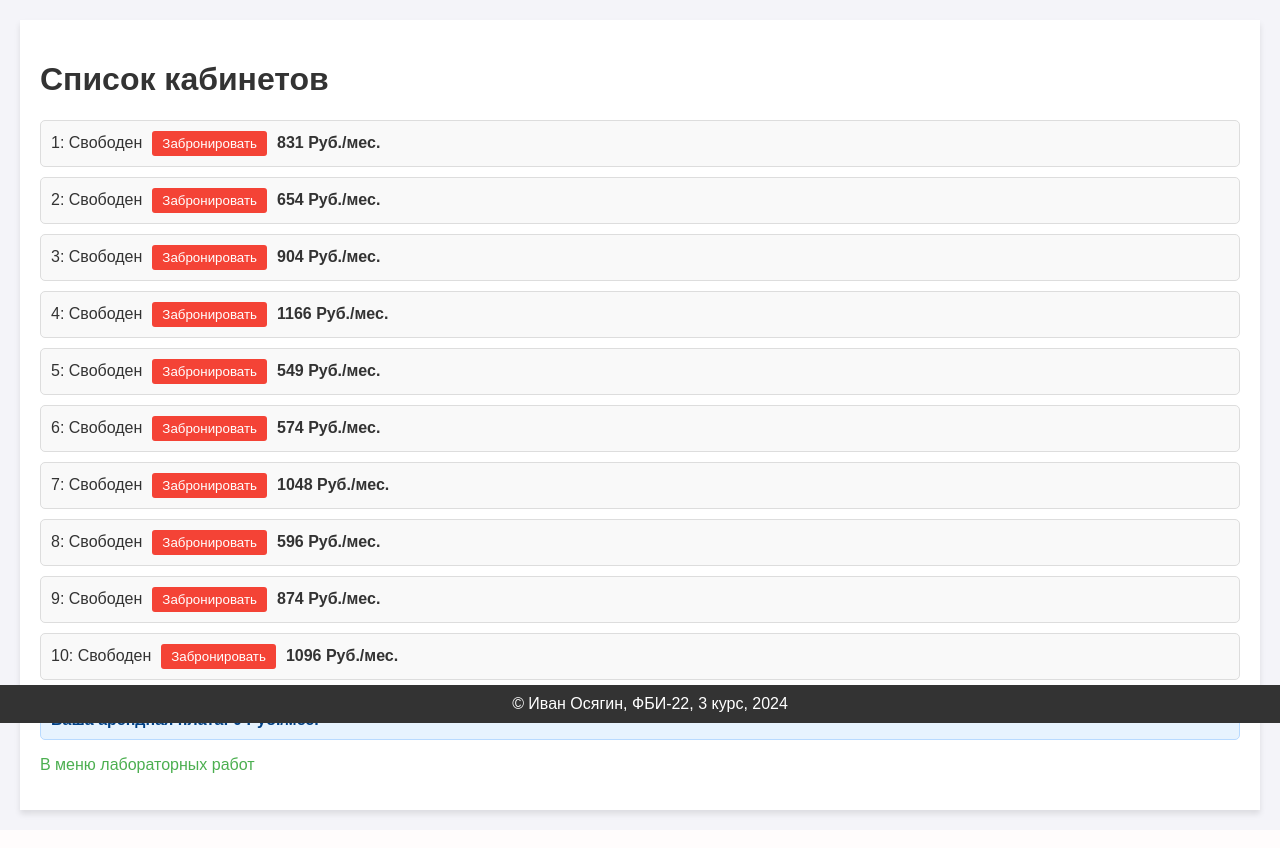
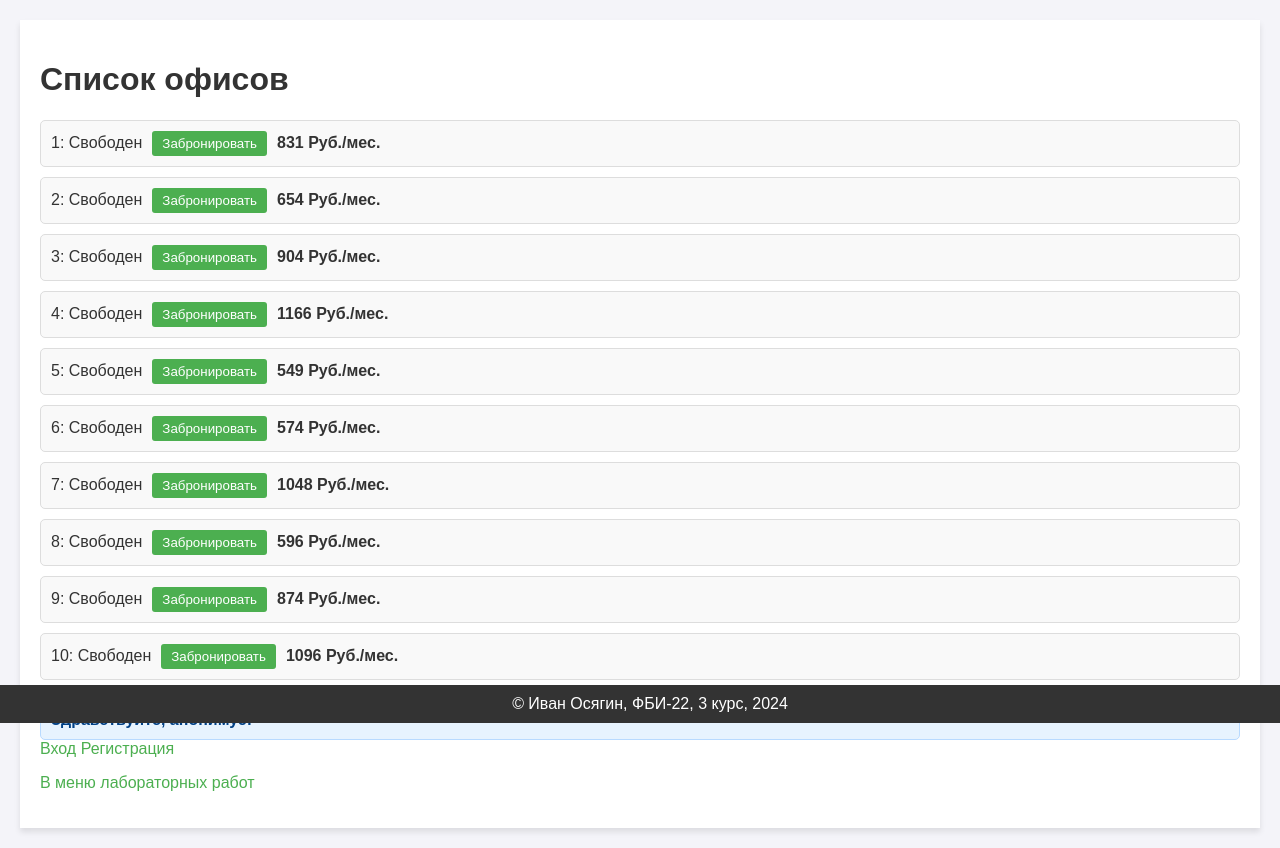
Before and after one commit to augenblickee/web-2-sem, a Flask app: page /lab6/ in a window 1280 px wide. Shown: the part 77-925 px from the top of the page. Before the commit the page ends 895 px from the top, so only its background shows below. Run offline with Flask 3, Linux system fonts and the light colour scheme.

Commit message:
Добавил приколы

```diff
--- a/static/main.css
+++ b/static/main.css
@@ -378,12 +378,12 @@ ul {
 }
 
 #office-list li button:first-of-type {
-    background-color: #4CAF50;
+    background-color: #f44336;
     color: white;
 }
 
 #office-list li button:last-of-type {
-    background-color: #f44336;
+    background-color: #4CAF50;
     color: white;
 }
 
--- a/templates/lab5/success_login.html
+++ b/templates/lab5/success_login.html
@@ -4,5 +4,6 @@
 
 {% block main %}
     <h1>УРА! ВЫ ВОШЛИ! ВАШЕ ИМЯ: {{ login }}</h1>
-    <a href="/lab5/">Назад</a>
+    <p><a href="/lab5/">Список статей</a></p>
+    <a href="/lab6/">Список офисов</a>
 {% endblock %}
--- a/templates/lab6/lab6.html
+++ b/templates/lab6/lab6.html
@@ -51,7 +51,12 @@
                     ul.appendChild(li);
                 });
                 const mountly_price = document.getElementById('mountly-price');
-                mountly_price.innerHTML = `Ваша арендная плата: ${mounthlyPriceCounter} Руб./мес.`;
+                if(currentUser != 'None') {
+                    mountly_price.innerHTML = `Здравствуйте, ${currentUser}! Ваша арендная плата: ${mounthlyPriceCounter} Руб./мес.`;
+                }
+                else{
+                    mountly_price.innerHTML = 'Здравствуйте, анонимус!'
+                }
             });
         }
 
@@ -130,7 +135,9 @@
 {% endblock %}
 
 {% block main %}
-    <h1>Список кабинетов</h1>
+    <h1>Список офисов</h1>
     <ul id="office-list"></ul>
     <div id="mountly-price"></div>
+    <a href="/lab5/login">Вход</a>
+    <a href="/lab5/register">Регистрация</a>
 {% endblock %}
```
